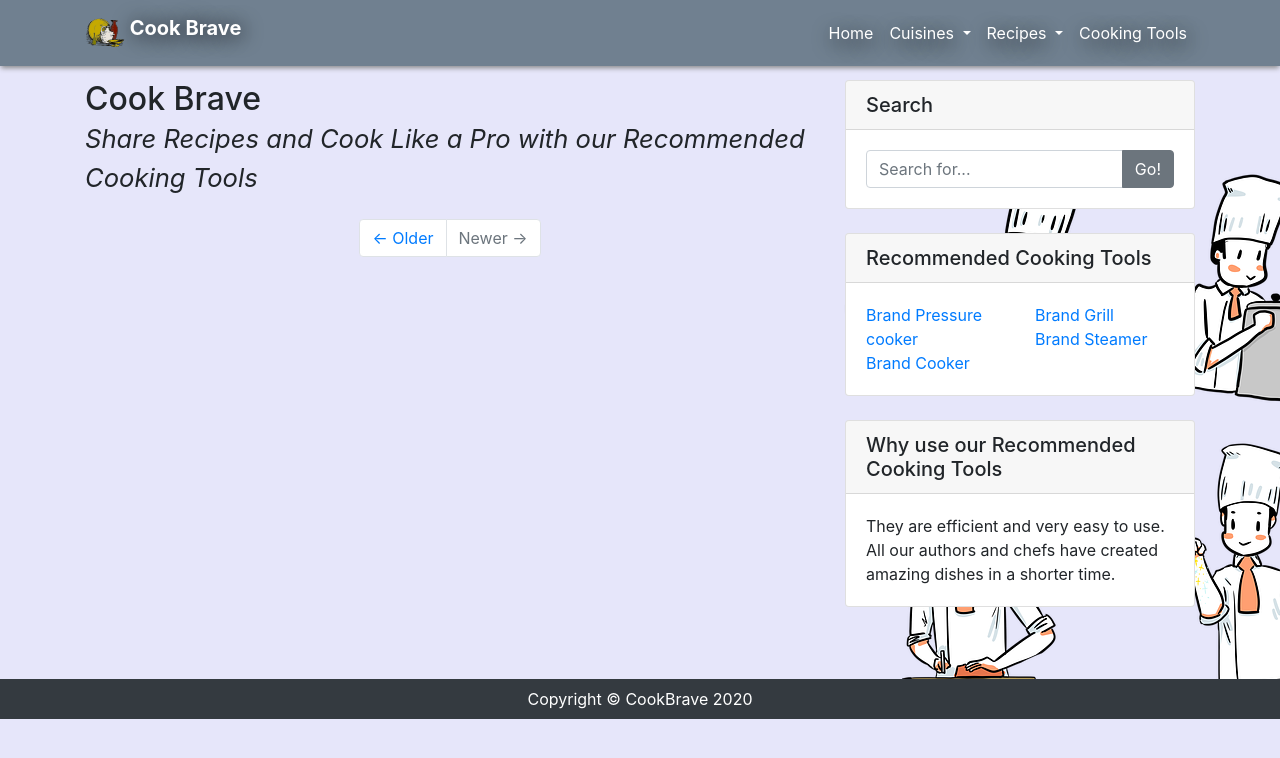
After one commit to afrokingstan/cook_brave, a Flask app: page /deleterecipe_home in a window 1280 px wide. The commit adds this page. Shown: the top 758 px of the page. Run offline with Flask 2, Linux system fonts and the light colour scheme; data that the repository does not hold is empty; some libraries are stand-ins or nearby versions.

Commit message:
delete recipe feature added and working

```diff
--- a/app.py
+++ b/app.py
@@ -67,6 +67,46 @@ def update_recipe(recipe_id):
     })
     return redirect(url_for('get_recipes'))
 
+
+@app.route('/deleterecipe_home')
+def deleterecipe_home():
+    return render_template("deleterecipe_home.html", recipes=mongo.db.recipes.find())
+
+
+@app.route('/delete_single_recipe/<recipe_id>')
+def delete_single_recipe(recipe_id):
+    the_recipe =  mongo.db.recipes.find_one({"_id": ObjectId(recipe_id)})
+    all_categories =  mongo.db.cuisines.find()
+    all_tools =  mongo.db.required_tools.find()
+    return render_template('delete_single_recipe.html', recipe=the_recipe,
+                           cuisines=all_categories,
+                           tool=all_tools)
+
+@app.route('/delete_recipe/<recipe_id>', methods=["POST"])
+def delete_recipe(recipe_id):
+    recipes = mongo.db.recipes
+    recipes.update( {'_id': ObjectId(recipe_id)},
+    {
+        'required_tools': request.form.get('required_tools'),
+        'cuisine_name':request.form.get('cuisine_name'),
+        'recipe_name':request.form.get('recipe_name'),
+        'preparation_time':request.form.get('preparation_time'),
+        'cooking_time': request.form.get('cooking_time'),
+        #'author': request.form.get('author'),
+        'alias': request.form.get('alias'),
+        'date_stamp': request.form.get('date_stamp'),
+        'ingridents': request.form.get('ingridents'),
+        'preparation_steps': request.form.get('preparation_steps')
+
+    })
+    return redirect(url_for('get_recipes'))
+
+@app.route('/remove_recipe/<recipe_id>', methods=["POST"])
+def remove_recipe(recipe_id):
+    mongo.db.recipes.remove({'_id': ObjectId(recipe_id)})
+    return redirect(url_for('get_recipes'))
+
+
 if __name__ == '__main__':
     app.run(host=os.environ.get('IP'),
             #port=int(os.environ.get('PORT')),
--- a/templates/base.html
+++ b/templates/base.html
@@ -26,7 +26,7 @@
   <!-- Navigation -->
   <nav class="navbar navbar-expand-lg navbar-dark bg-nav fixed-top">
     <div class="container">
-      <a class="navbar-brand brand-shadow" href="#">
+      <a class="navbar-brand brand-shadow" href="{{url_for('get_recipes')}}">
         <img src="/static/images/cookingtools.svg" width="40" height="40" class="d-inline-block align-top" alt="">
         Cook Brave</a>
       <button class="navbar-toggler" type="button" data-toggle="collapse" data-target="#navbarResponsive" aria-controls="navbarResponsive" aria-expanded="false" aria-label="Toggle navigation">
@@ -35,7 +35,7 @@
       <div class="collapse navbar-collapse" id="navbarResponsive">
         <ul class="navbar-nav ml-auto">
           <li class="nav-item active">
-            <a class="nav-link nav-shadow" href="#">Home
+            <a class="nav-link nav-shadow" href="{{url_for('get_recipes')}}">Home
               <span class="sr-only">(current)</span>
             </a>
           </li>
@@ -48,13 +48,13 @@
               <a class="dropdown-item" href="#">Asian</a>
           </li>
           <li class="nav-item active dropdown">
-            <a class="nav-link dropdown-toggle nav-shadow" href="#" id="navbarDropdown" role="button" data-toggle="dropdown" aria-haspopup="true" aria-expanded="false">
+            <a class="nav-link dropdown-toggle nav-shadow" href="{{url_for('get_recipes')}}" id="navbarDropdown" role="button" data-toggle="dropdown" aria-haspopup="true" aria-expanded="false">
               Recipes
             </a>
             <div class="dropdown-menu" aria-labelledby="navbarDropdown">
               <a class="dropdown-item" href="{{url_for('add_recipe')}}">Add</a>
               <a class="dropdown-item" href="{{url_for('editrecipe_home')}}">Edit</a>
-              <a class="dropdown-item" href="#">Delete</a>
+              <a class="dropdown-item" href="{{url_for('deleterecipe_home')}}">Delete</a>
           </li>
           <li class="nav-item active">
             <a class="nav-link nav-shadow" href="#">Cooking Tools</a>
--- /dev/null
+++ b/templates/deleterecipe_home.html
@@ -0,0 +1,97 @@
+{% extends 'base.html' %}
+  {% block content %}
+  <div class="row mb-5">
+          <!-- Recipe Entries Column -->
+    <div class="col-md-8">
+      <h2 class="my-4">Cook Brave
+        <p><small><em>Share Recipes and Cook Like a Pro with our Recommended Cooking Tools</em></small></p>
+      </h2>
+      {% for recipe in recipes %}
+
+
+      <!-- Recipe Post -->
+      <div class="card mb-4">
+              <img class="card-img-top" src="http://placehold.it/750x300" alt="Card image cap">
+          <div class="card-body">
+              <h2 class="card-title">Recipe Name: {{recipe.recipe_name}}</h2>
+              <p><h3 class="card-title">Cuisine: {{recipe.cuisine_name}}</h3></p>
+              <p class="card-text"><em>Preparation Time: {{recipe.preparation_time}}   |  Cooking Time: {{recipe.cooking_time}}</em></p>
+              <p class="card-text"><strong>Recommended Cooking Tool: {{recipe.required_tools}}</strong></p>
+              <a href="{{url_for('delete_single_recipe' , recipe_id=recipe._id)}}" class="btn btn-primary">DELETE &rarr;</a>
+          </div>
+          <div class="card-footer text-muted">
+              Posted on {{recipe.date_stamp}} by
+              <a href="#">{{recipe.alias}}</a>
+            </div>
+          </div>
+
+              {% endfor %}
+
+          <!-- Pagination -->
+          <ul class="pagination justify-content-center mb-4">
+            <li class="page-item">
+              <a class="page-link" href="#">&larr; Older</a>
+            </li>
+            <li class="page-item disabled">
+              <a class="page-link" href="#">Newer &rarr;</a>
+            </li>
+          </ul>
+      </div>
+
+        <!-- Sidebar Widgets Column -->
+        <div class="col-md-4">
+
+          <!-- Search Widget -->
+          <div class="card my-4">
+            <h5 class="card-header">Search</h5>
+            <div class="card-body">
+              <div class="input-group">
+                <input type="text" class="form-control" placeholder="Search for...">
+                <span class="input-group-append">
+                  <button class="btn btn-secondary" type="button">Go!</button>
+                </span>
+              </div>
+            </div>
+          </div>
+
+          <!-- Categories Widget -->
+          <div class="card my-4">
+            <h5 class="card-header">Recommended Cooking Tools</h5>
+            <div class="card-body">
+              <div class="row">
+                <div class="col-lg-6">
+                  <ul class="list-unstyled mb-0">
+                    <li>
+                      <a href="#">Brand Pressure cooker</a>
+                    </li>
+                    <li>
+                      <a href="#">Brand Cooker</a>
+                    </li>
+                  </ul>
+                </div>
+                <div class="col-lg-6">
+                  <ul class="list-unstyled mb-0">
+                    <li>
+                      <a href="#">Brand Grill</a>
+                    </li>
+                    <li>
+                      <a href="#">Brand Steamer</a>
+                    </li>
+                  </ul>
+                </div>
+              </div>
+            </div>
+          </div>
+
+          <!-- Side Widget -->
+          <div class="card my-4">
+            <h5 class="card-header">Why use our Recommended Cooking Tools</h5>
+            <div class="card-body">
+              They are efficient and very easy to use. All our authors and chefs have created amazing dishes in a shorter time.
+            </div>
+          </div>
+
+        </div>
+    </div>
+  </div>
+  {% endblock %}
```
Also changed, not shown: templates/delete_single_recipe.html (added, +132 -0 lines).
